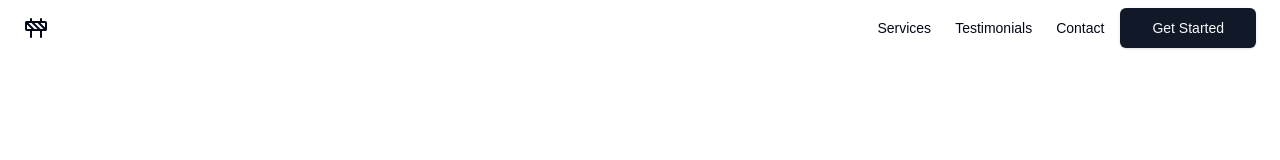
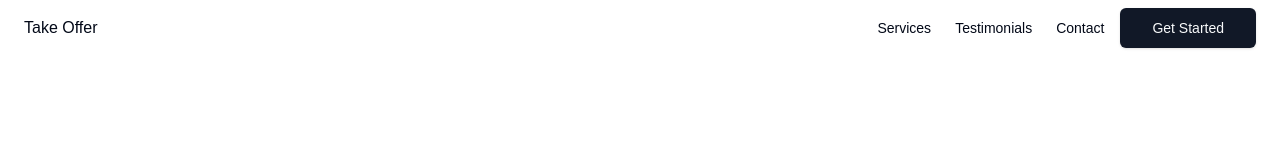
Before and after one commit to KyleSau/TakeOffer, a Next.js app: page / in a window 1280 px wide. Shown: the top 160 px of the page. Built offline with nearby package versions, Linux system fonts and the light colour scheme; a web font is replaced by a local one.

Commit message:
here u go

```diff
--- a/src/app/page.tsx
+++ b/src/app/page.tsx
@@ -14,8 +14,8 @@ export default function Component() {
     <div className="flex flex-col min-h-screen">
       <header className="px-4 lg:px-6 h-14 flex items-center">
         <Link className="flex items-center justify-center" href="#">
-          <ConstructionIcon className="h-6 w-6" />
-          <span className="sr-only">TakeOffer</span>
+          {/* <ConstructionIcon className="h-6 w-6" /> */}
+          <span>Take Offer</span>
         </Link>
         <nav className="ml-auto flex gap-4 sm:gap-6">
           <Link className="text-sm font-medium hover:underline underline-offset-4" href="#">
@@ -81,7 +81,7 @@ export default function Component() {
                 alt="Hero"
                 className="mx-auto aspect-video overflow-hidden rounded-xl object-cover sm:w-full lg:order-last lg:aspect-square"
                 height="550"
-                src="/placeholder.svg"
+                src="/woman-takeoff.webp"
                 width="550"
               />
             </div>
```
Also changed, not shown: public/woman-takeoff.webp (added).
